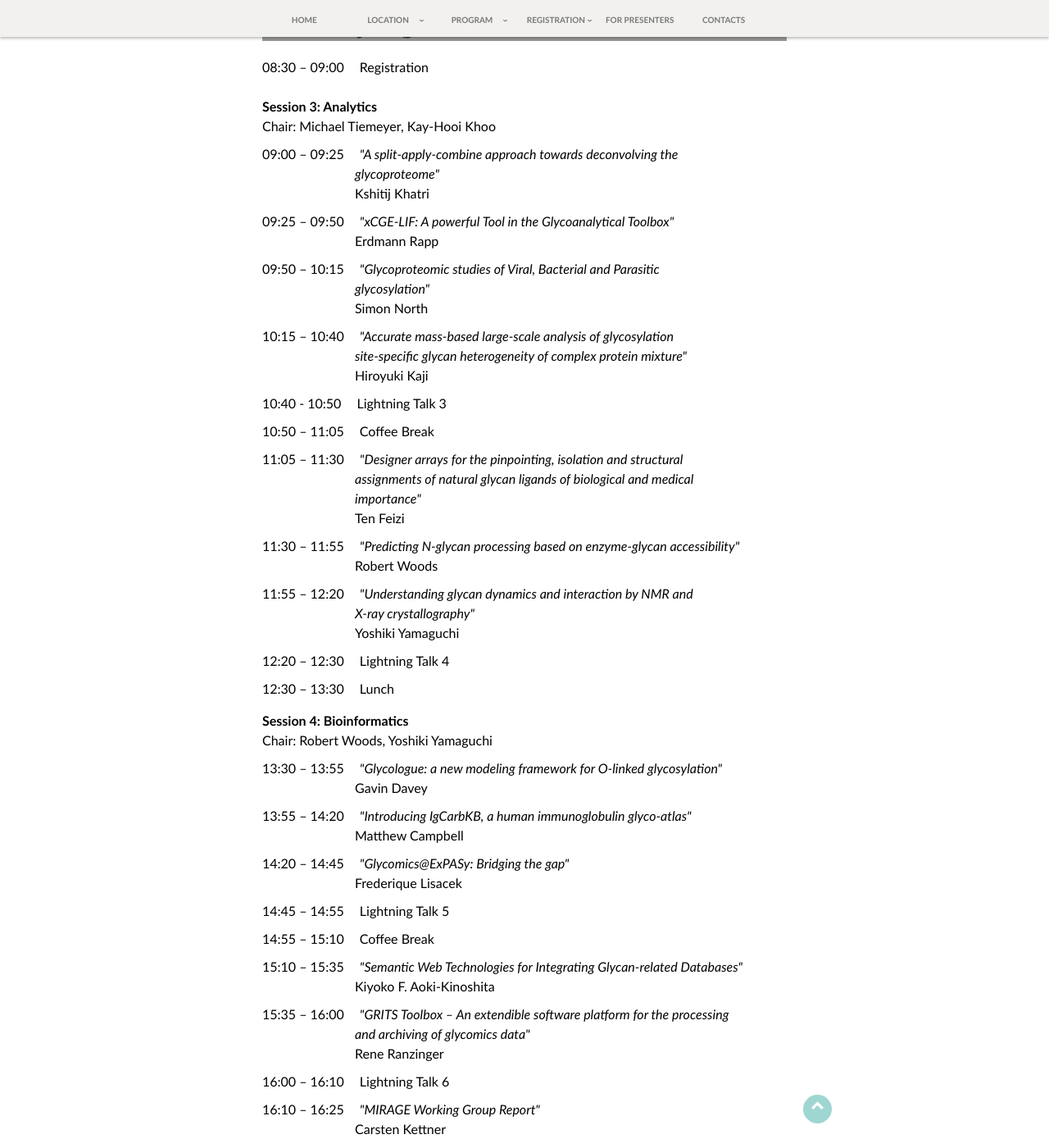
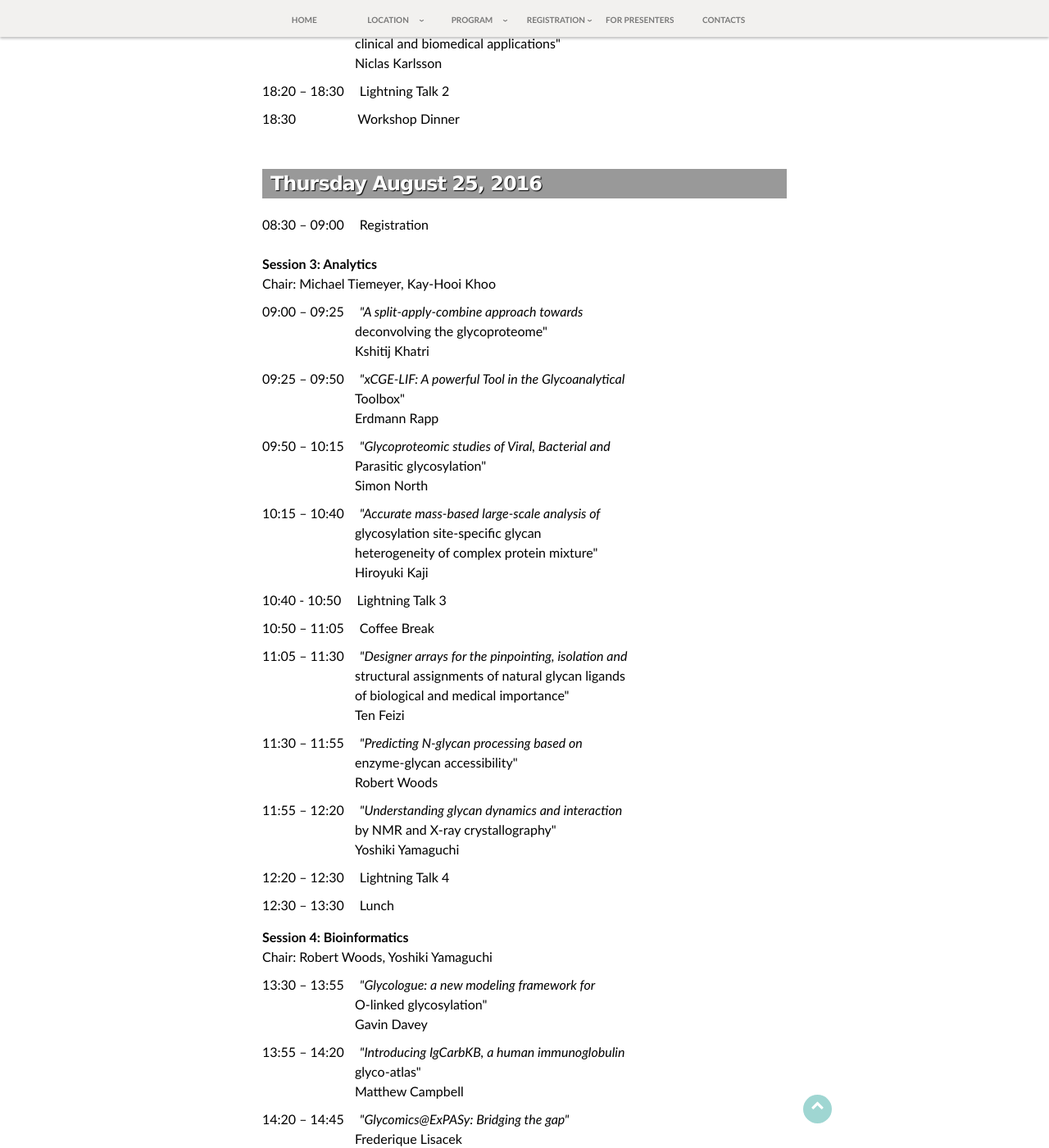
Before and after one commit to yamazakiM/WarrenWorkshop2016, a Jekyll site: the page built from program/index.md, in a window 1280 px wide and 1400 px high, scrolled down 1990 px. Shown: the whole window at 82% size. Built offline with Jekyll 4.4.1, drawn with Linux system fonts in a browser that asks for light colours; nearby versions of some CDN libraries; library files that are not in the unit come from our copies; some of the changed text lies outside the part shown.

Commit message:
Update index.md

```diff
--- a/program/index.md
+++ b/program/index.md
@@ -42,24 +42,29 @@
 	<span style="padding-left:113px">Kiyoko F. Aoki-Kinoshita</span>
 </p>
 
-<p><strong>Session 1: Glycobiology</strong>
+<p>
+	<strong>Session 1: Glycobiology</strong>
 	<br>
 	<span>Chair: Jianxin Gu, Hisashi Narimatsu</span>
-		<br>
+	<br>
 	<span style="display:inline-block; width=130px; margin-top:10px; margin-right:15px">10:00 – 10:25</span>
-	<span style="font-style:italic">"Eliminating Ambiguity in Glycan Sequencing by MS<sup style="vertical-align:super">n</sup> Disassembly "</span>
+	<span style="font-style:italic">"Eliminating Ambiguity in Glycan Sequencing by</span>
+	<br class="br-sp">
+	<span style="padding-left:113px">MS<sup style="vertical-align:super">n</sup> Disassembly"</span>
 	<br>
-	<span style="padding-left:113px">Vernon Reinhold</span>
+	<span style="padding-left:113px" class="name">Vernon Reinhold</span>
 	<br>
 	<span style="display:inline-block; width=130px; margin-top:10px; margin-right:15px">10:25 – 10:50</span>
-	<span style="font-style:italic">"Nutrient Regulation of Signaling &amp; Transcription by O-GlcNAcylation"</span>
+	<span style="font-style:italic">"Nutrient Regulation of Signaling &amp; Transcription</span>
+	<br class="br-sp">
+	<span style="padding-left:113px">by O-GlcNAcylation"</span>
 	<br>
-	<span style="padding-left:113px">Gerald Hart</span>
+	<span style="padding-left:113px" class="name">Gerald Hart</span>
 	<br>
 	<span style="display:inline-block; width=130px; margin-top:10px; margin-right:15px">10:50 – 11:15</span>
 	<span style="font-style:italic">"HIV glycosylation"</span>
 	<br>
-	<span style="padding-left:113px">James Paulson</span>
+	<span style="padding-left:113px" class="name">James Paulson</span>
 	<br>
 	<span style="display:inline-block; width=130px; margin-top:10px; margin-right:15px">11:15 – 11:25</span>
 	<span>Lightning Talk 1</span>
@@ -68,25 +73,30 @@
 	<span>Coffee Break</span>
 	<br>
 	<span style="display:inline-block; width=130px; margin-top:10px; margin-right:15px">11:40 – 12:05</span>
-	<span style="font-style:italic">"Total cellular glycome analysis: Method development and
+	<span style="font-style:italic">"Total cellular glycome analysis: Method</span>
+	<br class="br-sp">
+	<span style="padding-left:113px" class="abstractTitle">development and its application to biological</span>
+	<br clss="br-sp">
+	<span style="padding-left:113px" class="abstractTitle">samples"</span>
+
 	<br>
-	<span style="padding-left:113px">its application to biological samples"</span>
-	</span>
-	<br>
-	<span style="padding-left:113px">Jun-ichi Furukawa</span>
+	<span style="padding-left:113px" class="name">Jun-ichi Furukawa</span>
 	<br>
 	<span style="display:inline-block; width=130px; margin-top:10px; margin-right:15px">12:05 – 12:30</span>
-	<span style="font-style:italic">"Distribution of IgG galactosylation as a promising
+	<span style="font-style:italic">"Distribution of IgG galactosylation as a promising	</span>
+	<br class="br-sp">
+	<span style="padding-left:113px" class="abstractTitle">biomarker for cancer screening"</span>
+
 	<br>
-	<span style="padding-left:113px">biomarker for cancer screening"</span>
-	</span>
-	<br>
-	<span style="padding-left:113px">Shifang Ren</span>
+	<span style="padding-left:113px" class="name">Shifang Ren</span>
 	<br>
 	<span style="display:inline-block; width=130px; margin-top:10px; margin-right:15px">12:30 – 12:55</span>
-	<span style="font-style:italic">"Multilectin assay for glycobiomarker development"</span>
+	<span style="font-style:italic">"Multilectin assay for glycobiomarker</span>
+	<br class="br-sp">
+	<span style="padding-left:113px" class="abstractTitle">development"</span>
+
 	<br>
-	<span style="padding-left:113px">Atsushi Kuno</span>
+	<span style="padding-left:113px" class="name">Atsushi Kuno</span>
 	<br>
 	<span style="display:inline-block; width=130px; margin-top:10px; margin-right:15px">12:55 – 14:00</span>
 	<span>Lunch</span>
@@ -101,37 +111,49 @@
 	<span>Chair: Kshitij Khatri, Nicolle Packer</span>
 	<br>
 	<span style="display:inline-block; width=130px; margin-top:10px; margin-right:15px">16:00 – 16:25</span>
-	<span style="font-style:italic">"Rapid throughput glycomic in analysis of human milk glycoconjugates"</span>
+	<span style="font-style:italic">"Rapid throughput glycomic in analysis of human</span>
+	<br class="br-sp">
+	<span style="padding-left:113px" class="abstractTitle">milk glycoconjugates"</span>
+
 	<br>
-	<span style="padding-left:113px">Carlito Lebrilla</span>
+	<span style="padding-left:113px" class="name">Carlito Lebrilla</span>
 	<br>
 	<span style="display:inline-block; width=130px; margin-top:10px; margin-right:15px">16:25 – 16:50</span>
-	<span style="font-style:italic">"The necessity of focused clarity amidst the glycomic ambiguity"</span>
+	<span style="font-style:italic">"The necessity of focused clarity amidst the</span>
+	<br class="br-sp">
+	<span style="padding-left:113px" class="abstractTitle">glycomic ambiguity"</span>
+
 	<br>
-	<span style="padding-left:113px">Kay-Hooi Khoo</span>
+	<span style="padding-left:113px" class="name">Kay-Hooi Khoo</span>
 	<br>
 	<span style="display:inline-block; width=130px; margin-top:10px; margin-right:15px">16:50 – 17:15</span>
-	<span style="font-style:italic">"Leveraging pluripotency to define cell-specific features within <br>
-	<span style="padding-left:113px">multidimensional glycomic analyses"</span>
-	</span>
+	<span style="font-style:italic">"Leveraging pluripotency to define cell-specific</span>
+	<br class="br-sp">
+	<span style="padding-left:113px" class="abstractTitle">features within multidimensional glycomic</span>
+	<br class="br-sp">
+	<span style="padding-left:113px" class="abstractTitle">analyses"</span>
+
 	<br>
-	<span style="padding-left:113px">Michael Tiemeyer</span>
+	<span style="padding-left:113px" class="name">Michael Tiemeyer</span>
 	<br>
 	<span style="display:inline-block; width=130px; margin-top:10px; margin-right:15px">17:15 - 17:30</span>
 	<span>Coffee Break</span>
 	<br>
 	<span style="display:inline-block; width=130px; margin-top:10px; margin-right:15px">17:30 – 17:55</span>
-	<span style="font-style:italic">"Reverse glycomics: from glycan structure to gene function"</span>
+	<span style="font-style:italic">"Reverse glycomics: from glycan structure to</span>
+	<br class="br-sp">
+	<span style="padding-left:113px" class="abstractTitle">gene function"</span>
+
 	<br>
-	<span style="padding-left:113px">Nicolle Packer</span>
+	<span style="padding-left:113px" class="name">Nicolle Packer</span>
 	<br>
 	<span style="display:inline-block; width=130px; margin-top:10px; margin-right:15px">17:55 – 18:20</span>
-	<span style="font-style:italic">"Streamlining the O-glycomic LC-MS workflow for clinical and
+	<span style="font-style:italic">"Streamlining the O-glycomic LC-MS workflow for</span>
+	<br class="br-sp">
+	<span style="padding-left:113px" class="abstractTitle">clinical and biomedical applications"</span>
+
 	<br>
-	<span style="padding-left:113px">biomedical applications"</span>
-	</span>
-	<br>
-	<span style="padding-left:113px">Niclas Karlsson</span>
+	<span style="padding-left:113px" class="name">Niclas Karlsson</span>
 	<br>
 	<span style="display:inline-block; width=130px; margin-top:10px; margin-right:15px">18:20 – 18:30</span>
 	<span>Lightning Talk 2</span>
@@ -151,33 +173,38 @@
 	<span>Chair: Michael Tiemeyer, Kay-Hooi Khoo</span>
 	<br>
 	<span style="display:inline-block; width=130px; margin-top:10px; margin-right:15px">09:00 – 09:25</span>
-	<span style="font-style:italic">"A split-apply-combine approach towards deconvolving the
+	<span style="font-style:italic">"A split-apply-combine approach towards</span>
+	<br class="br-sp">
+	<span style="padding-left:113px" class="abstractTitle">deconvolving the glycoproteome"</span>
+
 	<br>
-	<span style="padding-left:113px">glycoproteome"</span>
-	</span>
-	<br>
-	<span style="padding-left:113px">Kshitij Khatri</span>
+	<span style="padding-left:113px" class="name">Kshitij Khatri</span>
 	<br>
 	<span style="display:inline-block; width=130px; margin-top:10px; margin-right:15px">09:25 – 09:50</span>
-	<span style="font-style:italic">"xCGE-LIF: A powerful Tool in the Glycoanalytical Toolbox"</span>
+	<span style="font-style:italic">"xCGE-LIF: A powerful Tool in the Glycoanalytical</span>
+	<br class="br-sp">
+	<span style="padding-left:113px" class="abstractTitle">Toolbox"</span>
+
 	<br>
-	<span style="padding-left:113px">Erdmann Rapp</span>
+	<span style="padding-left:113px" class="name">Erdmann Rapp</span>
 	<br>
 	<span style="display:inline-block; width=130px; margin-top:10px; margin-right:15px">09:50 – 10:15</span>
-	<span style="font-style:italic">"Glycoproteomic studies of Viral, Bacterial and Parasitic
+	<span style="font-style:italic">"Glycoproteomic studies of Viral, Bacterial and</span>
+	<br class="br-sp">
+	<span style="padding-left:113px" class="abstractTitle">Parasitic glycosylation"</span>
+
 	<br>
-	<span style="padding-left:113px">glycosylation"</span>
-	<br>
-	</span>
-	<span style="padding-left:113px">Simon North</span>
+	<span style="padding-left:113px" class="name">Simon North</span>
 	<br>
 	<span style="display:inline-block; width=130px; margin-top:10px; margin-right:15px">10:15 – 10:40</span>
-	<span style="font-style:italic">"Accurate mass-based large-scale analysis of glycosylation
+	<span style="font-style:italic">"Accurate mass-based large-scale analysis of</span>
+	<br class="br-sp">
+    <span style="padding-left:113px" class="abstractTitle">glycosylation site-specific glycan</span>
+    <br class="br-sp">
+    <span style="padding-left:113px" class="abstractTitle">heterogeneity of complex protein mixture"</span>
+
 	<br>
-	<span style="padding-left:113px">site-specific glycan heterogeneity of complex protein mixture"</span>
-	</span>
-	<br>
-	<span style="padding-left:113px">Hiroyuki Kaji</span>
+	<span style="padding-left:113px" classs="name">Hiroyuki Kaji</span>
 	<br>
 	<span style="display:inline-block; width=130px; margin-top:10px; margin-right:15px">10:40 - 10:50</span>
 	<span>Lightning Talk 3</span>
@@ -186,27 +213,30 @@
 	<span>Coffee Break</span>
 	<br>
 	<span style="display:inline-block; width=130px; margin-top:10px; margin-right:15px">11:05 – 11:30</span>
-	<span style="font-style:italic">"Designer arrays for the pinpointing, isolation and structural
+	<span style="font-style:italic">"Designer arrays for the pinpointing, isolation and</span>
+	<br class="br-sp">
+	<span style="padding-left:113px" class="abstractTitle">structural assignments of natural glycan ligands</span>
+	<br class="br-sp">
+	<span style="padding-left:113px" class="abstractTitle">of biological and medical importance"</span>
+
 	<br>
-	<span style="padding-left:113px">assignments of natural glycan ligands of biological and medical</span>
-	<br>
-	<span style="padding-left:113px">importance"</span>
-	</span>
-	<br>
-	<span style="padding-left:113px">Ten Feizi</span>
+	<span style="padding-left:113px" class="name">Ten Feizi</span>
 	<br>
 	<span style="display:inline-block; width=130px; margin-top:10px; margin-right:15px">11:30 – 11:55</span>
-	<span style="font-style:italic">"Predicting N-glycan processing based on enzyme-glycan accessibility"</span>
+	<span style="font-style:italic">"Predicting N-glycan processing based on</span >
+	<br class="br-sp">
+	<span style="padding-left:113px" class="abstractTitle">enzyme-glycan accessibility"</span>
+
 	<br>
-	<span style="padding-left:113px">Robert Woods</span>
+	<span style="padding-left:113px" class="name">Robert Woods</span>
 	<br>
 	<span style="display:inline-block; width=130px; margin-top:10px; margin-right:15px">11:55 – 12:20</span>
-	<span style="font-style:italic">"Understanding glycan dynamics and interaction by NMR and
+	<span style="font-style:italic">"Understanding glycan dynamics and interaction</span>
+	<br class="br-sp">
+	<span style="padding-left:113px" class="abstractTitle">by NMR and X-ray crystallography"</span>
+
 	<br>
-	<span style="padding-left:113px">X-ray crystallography"</span>
-	</span>
-	<br>
-	<span style="padding-left:113px">Yoshiki Yamaguchi</span>
+	<span style="padding-left:113px" class="name">Yoshiki Yamaguchi</span>
 	<br>
 	<span style="display:inline-block; width=130px; margin-top:10px; margin-right:15px">12:20 – 12:30</span>
 	<span>Lightning Talk 4</span>
@@ -223,19 +253,25 @@
 	<span>Chair: Robert Woods, Yoshiki Yamaguchi</span>
 	<br>
 	<span style="display:inline-block; width=130px; margin-top:10px; margin-right:15px">13:30 – 13:55</span>
-	<span style="font-style:italic">"Glycologue: a new modeling framework for O-linked glycosylation"</span>
+	<span style="font-style:italic">"Glycologue: a new modeling framework for</span>
+	<br class="br-sp">
+	<span style="padding-left:113px" class="abstractTitle">O-linked glycosylation"</span>
+
 	<br>
-	<span style="padding-left:113px">Gavin Davey</span>
+	<span style="padding-left:113px" class="name">Gavin Davey</span>
 	<br>
 	<span style="display:inline-block; width=130px; margin-top:10px; margin-right:15px">13:55 – 14:20</span>
-	<span style="font-style:italic">"Introducing IgCarbKB, a human immunoglobulin glyco-atlas"</span>
+	<span style="font-style:italic">"Introducing IgCarbKB, a human immunoglobulin</span>
+	<br class="br-sp">
+	<span style="padding-left:113px" class="abstractTitle">glyco-atlas"</span>
+
 	<br>
-	<span style="padding-left:113px">Matthew Campbell</span>
+	<span style="padding-left:113px" class="name">Matthew Campbell</span>
 	<br>
 	<span style="display:inline-block; width=130px; margin-top:10px; margin-right:15px">14:20 – 14:45</span>
 	<span style="font-style:italic">"Glycomics@ExPASy: Bridging the gap"</span>
 	<br>
-	<span style="padding-left:113px">Frederique Lisacek</span>
+	<span style="padding-left:113px" class="name">Frederique Lisacek</span>
 	<br>
 	<span style="display:inline-block; width=130px; margin-top:10px; margin-right:15px">14:45 – 14:55</span>
 	<span>Lightning Talk 5</span>
@@ -244,17 +280,22 @@
 	<span>Coffee Break</span>
 	<br>
 	<span style="display:inline-block; width=130px; margin-top:10px; margin-right:15px">15:10 – 15:35</span>
-	<span style="font-style:italic">"Semantic Web Technologies for Integrating Glycan-related Databases"</span>
+	<span style="font-style:italic">"Semantic Web Technologies for Integrating</span>
+	<br class="br-sp">
+	<span style="padding-left:113px" class="abstractTitle">Glycan-related Databases"</span>
+
 	<br>
-	<span style="padding-left:113px">Kiyoko F. Aoki-Kinoshita</span>
+	<span style="padding-left:113px" class="name">Kiyoko F. Aoki-Kinoshita</span>
 	<br>
 	<span style="display:inline-block; width=130px; margin-top:10px; margin-right:15px">15:35 – 16:00</span>
-	<span style="font-style:italic">"GRITS Toolbox – An extendible software platform for the processing
+	<span style="font-style:italic">"GRITS Toolbox – An extendible software</span>
+	<br class="br-sp">
+	<span style="padding-left:113px" class="abstractTitle">platform for the processing and archiving</span>
+	<br class="br-sp">
+	<span style="padding-left:113px" class="abstractTitle">of glycomics data"</span>
+
 	<br>
-	<span style="padding-left:113px">and archiving of glycomics data"</span>
-	</span>
-	<br>
-	<span style="padding-left:113px">Rene Ranzinger</span>
+	<span style="padding-left:113px" class="name">Rene Ranzinger</span>
 	<br>
 	<span style="display:inline-block; width=130px; margin-top:10px; margin-right:15px">16:00 – 16:10</span>
 	<span>Lightning Talk 6</span>
@@ -264,10 +305,13 @@
 	<span style="display:inline-block; width=130px; margin-top:10px; margin-right:15px">16:10 – 16:25</span>
 	<span style="font-style:italic">"MIRAGE Working Group Report"</span>
 	<br>
-	<span style="padding-left:113px">Carsten Kettner</span>
+	<span style="padding-left:113px" class="name">Carsten Kettner</span>
 	<br>
 	<span style="display:inline-block; width=130px; margin-top:10px; margin-right:15px">16:30 – 18:30</span>
-	<span>Poster (Even numbers) and Bioinformatics Hands-on Session</span>
+	<span>Poster (Even numbers) and Bioinformatics</span>
+	<br class="br-sp">
+	<span style="padding-left:113px" class="abstractTitle">Hands-on Session</span>
+
 	<br>
 	<span style="display:inline-block; width=130px; margin-top:10px; margin-right:15px">Sapporo Beer Garden on your own.<br>
 	Please email organizers if you plan on going by <strong>July 15</strong> as space is limited and reservations are required.
@@ -286,48 +330,56 @@
 	<span>Chair: James Paulson, Tadashi Suzuki</span>
 	<br>
 	<span style="display:inline-block; width=130px; margin-top:10px; margin-right:15px">09:30 – 09:55</span>
-	<span style="font-style:italic">"Shaping Glycans by DNA Scissors and Turning Glycosciences Into
+	<span style="font-style:italic">"Shaping Glycans by DNA Scissors and Turning
+	<br class="br-sp"></span>
+	<span style="padding-left:113px" class="abstractTitle">Glycosciences Into Lego Toying"</span>
+
 	<br>
-	<span style="padding-left:113px"> Lego Toying"</span>
-	</span>
-	<br>
-	<span style="padding-left:113px">Henrik Clausen</span>
+	<span style="padding-left:113px" class="name">Henrik Clausen</span>
 	<br>
 	<span style="display:inline-block; width=130px; margin-top:10px; margin-right:15px">09:55 – 10:20</span>
-	<span style="font-style:italic">"Whether the tumor suppressor p53 has a novel glycosyl-modification"</span>
+	<span style="font-style:italic">"Whether the tumor suppressor p53 has a novel</span>
+	<br class="br-sp">
+	<span style="padding-left:113px" class="abstractTitle"> glycosyl-modification"</span>
+
 	<br>
-	<span style="padding-left:113px">Yan Zhang</span>
+	<span style="padding-left:113px" class="name">Yan Zhang</span>
 	<br>
 	<span style="display:inline-block; width=130px; margin-top:10px; margin-right:15px">10:20 – 10:45</span>
-	<span style="font-style:italic">"Roles of N-glycan in epithelial-mesenchymal transition (EMT) and
+	<span style="font-style:italic">"Roles of N-glycan in epithelial-mesenchymal</span>
+	<br class="br-sp">
+	<span style="padding-left:113px" class="abstractTitle"> transition (EMT) and cellular signaling"</span>
+
 	<br>
-	<span style="padding-left:113px">cellular signaling"</span>
-	</span>
-	<br>
-	<span style="padding-left:113px">Jianguo Gu</span>
+	<span style="padding-left:113px" class="name">Jianguo Gu</span>
 	<br>
 	<span style="display:inline-block; width=130px; margin-top:10px; margin-right:15px">10:45 – 11:00</span>
 	<span>Coffee Break</span>
 	<br>
 	<span style="display:inline-block; width=130px; margin-top:10px; margin-right:15px">11:00 – 11:25</span>
-	<span style="font-style:italic">"Identification of a post-translational modification with ribitol-phosphate
+	<span style="font-style:italic">"Identification of a post-translational modification</span>
+	<br class="br-sp">
+	<span style="padding-left:113px" class="abstractTitle">with ribitol-phosphate and its defect in muscular</span>
+	<br class="br-sp">
+	<span style="padding-left:113px" class="abstractTitle">dystrophy"</span>
+
 	<br>
-	<span style="padding-left:113px">and its defect in muscular dystrophy"</span>
-	</span>
-	<br>
-	<span style="padding-left:113px">Tatsushi Toda</span>
+	<span style="padding-left:113px" class="name">Tatsushi Toda</span>
 	<br>
 	<span style="display:inline-block; width=130px; margin-top:10px; margin-right:15px">11:25 – 11:50</span>
-	<span style="font-style:italic">"Can basic science contribute to cure a human genetic disorder?"</span>
+	<span style="font-style:italic">"Can basic science contribute to cure a human</span>
+	<br class="br-sp">
+	<span style="padding-left:113px" class="abstractTitle">genetic disorder?"</span>
+
 	<br>
-	<span style="padding-left:113px">Tadashi Suzuki</span>
+	<span style="padding-left:113px" class="name">Tadashi Suzuki</span>
 	<br>
 	<span style="display:inline-block; width=130px; margin-top:10px; margin-right:15px">11:50 – 13:00</span>
 	<span>Lunch</span>
 </p>
 
 <p>
-	<span style="display:inline-block; width=130px; margin-top:10px; margin-right:15px"><strong>Discussion</strong></span>
+	<strong>Discussion</strong>
 	<br>
 	<span>Chair: Kiyoko F. Aoki-Kinoshita</span>
 	<br>
```
